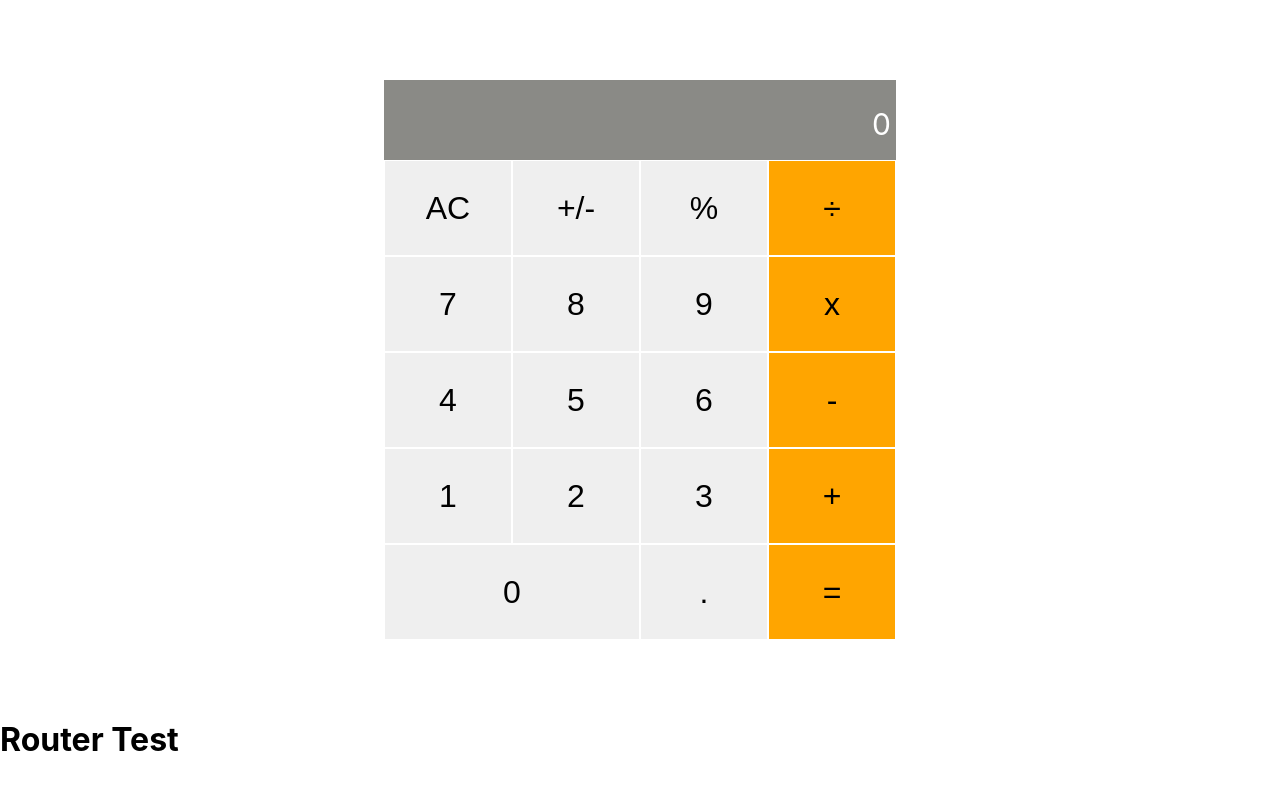
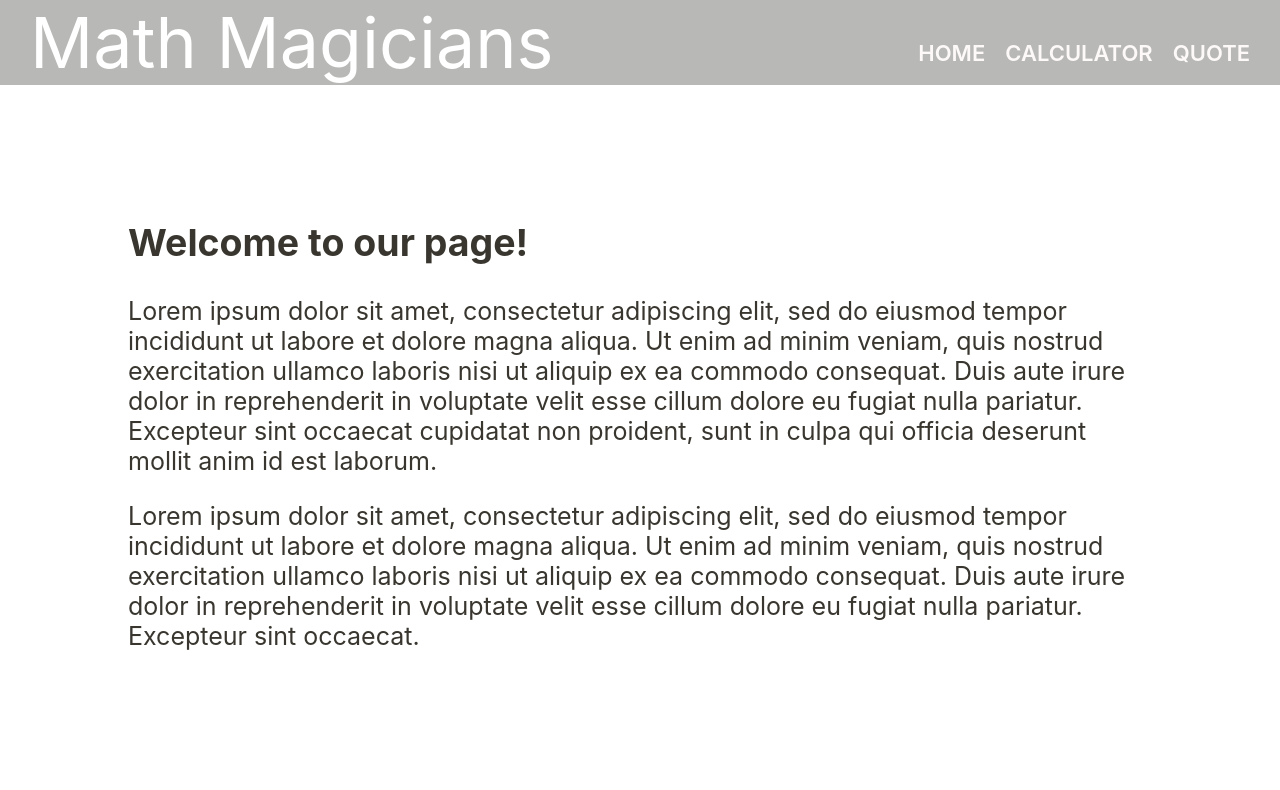
Before and after one commit to Shubh-Dev/react-math-magician-shubh, a React (Create React App) app: page / in a window 1280 px wide. Shown: the top 790 px of the page. Built offline with nearby package versions, Linux system fonts and the light colour scheme.

Commit message:
ROUTER SUCCESS

```diff
--- a/src/App.css
+++ b/src/App.css
@@ -1,39 +1,5 @@
 .App {
   text-align: center;
+  background-color: aqua;
+  font-size: 30px;
 }
-
-.App-logo {
-  height: 40vmin;
-  pointer-events: none;
-}
-
-@media (prefers-reduced-motion: no-preference) {
-  .App-logo {
-    animation: App-logo-spin infinite 20s linear;
-  }
-}
-
-.App-header {
-  background-color: #282c34;
-  min-height: 100vh;
-  display: flex;
-  flex-direction: column;
-  align-items: center;
-  justify-content: center;
-  font-size: calc(10px + 2vmin);
-  color: white;
-}
-
-.App-link {
-  color: #61dafb;
-}
-
-@keyframes App-logo-spin {
-  from {
-    transform: rotate(0deg);
-  }
-
-  to {
-    transform: rotate(360deg);
-  }
-}
--- a/src/App.js
+++ b/src/App.js
@@ -1,15 +1,26 @@
 import React from 'react';
 import './App.css';
+import { Routes, Route } from 'react-router-dom';
 // import {
 //   BrowserRouter as router, Routes, Route, Link,
 // } from 'react-router-dom';
 import Calculator from './components/Calculator';
-import Home from './components/Home';
+import Homepage from './pages/Home';
+import Header from './pages/Header';
+import Quotes from './pages/Quotes';
 
 const App = () => (
   <>
-    <Calculator />
-    <Home />
+    <div className="app">
+      <div>
+        <Header />
+        <Routes>
+          <Route path="calculator" element={<Calculator />} />
+          <Route path="/" element={<Homepage />} />
+          <Route path="quote" element={<Quotes />} />
+        </Routes>
+      </div>
+    </div>
   </>
 );
 
--- a/src/components/Home.js
+++ /dev/null
@@ -1,7 +0,0 @@
-import React from 'react';
-
-const Home = () => (
-  <h1>Router Test</h1>
-);
-
-export default Home;
--- a/src/pages/Quotes.js
+++ b/src/pages/Quotes.js
@@ -1,5 +1,5 @@
 import React from 'react';
-import './Quote.css';
+import './Quotes.css';
 
 const Quotes = () => (
   <div className="quotesSection">
```
Also changed, not shown: src/pages/Header.js (line endings or trailing spaces), src/pages/Home.js (line endings or trailing spaces).
